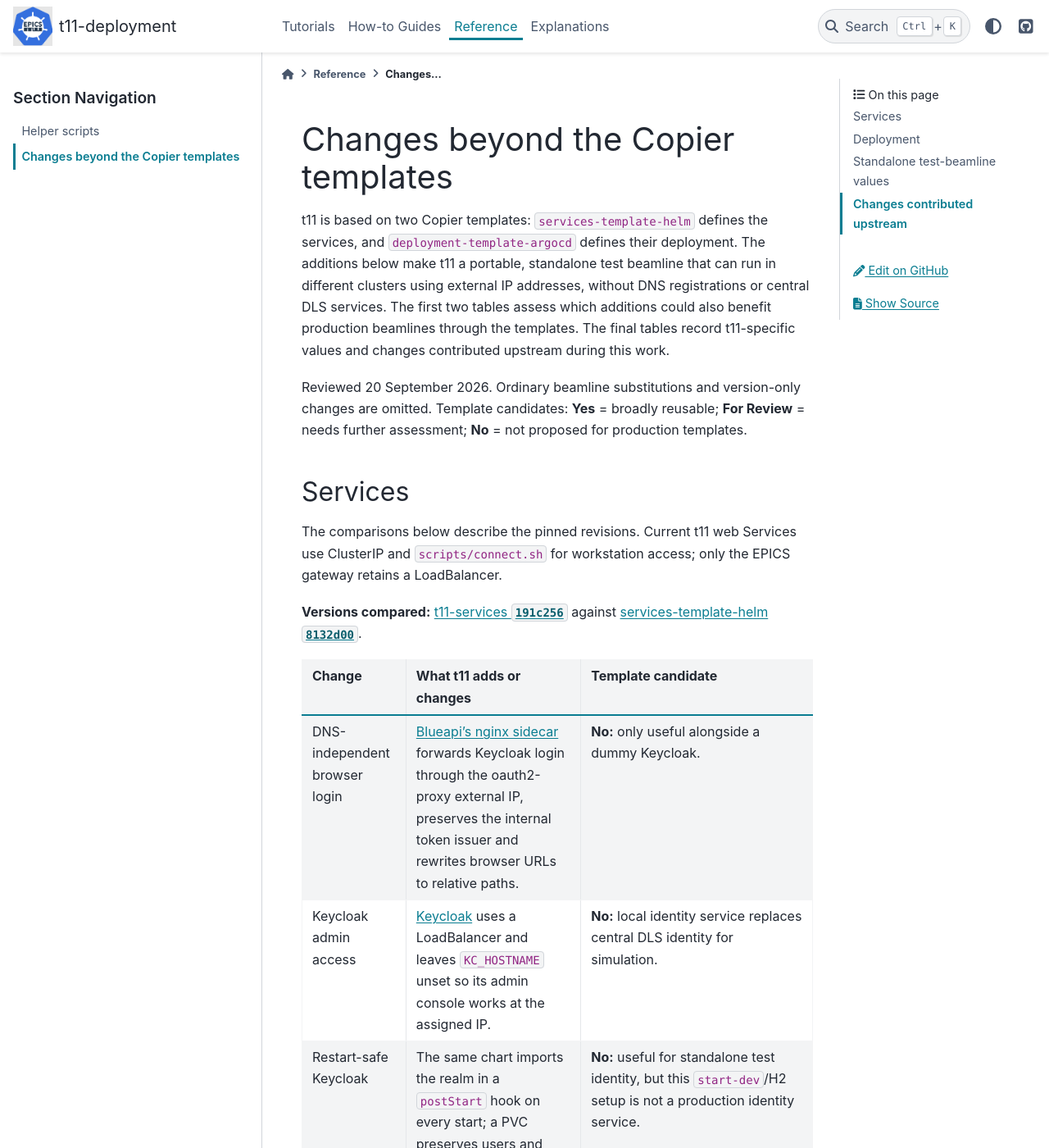
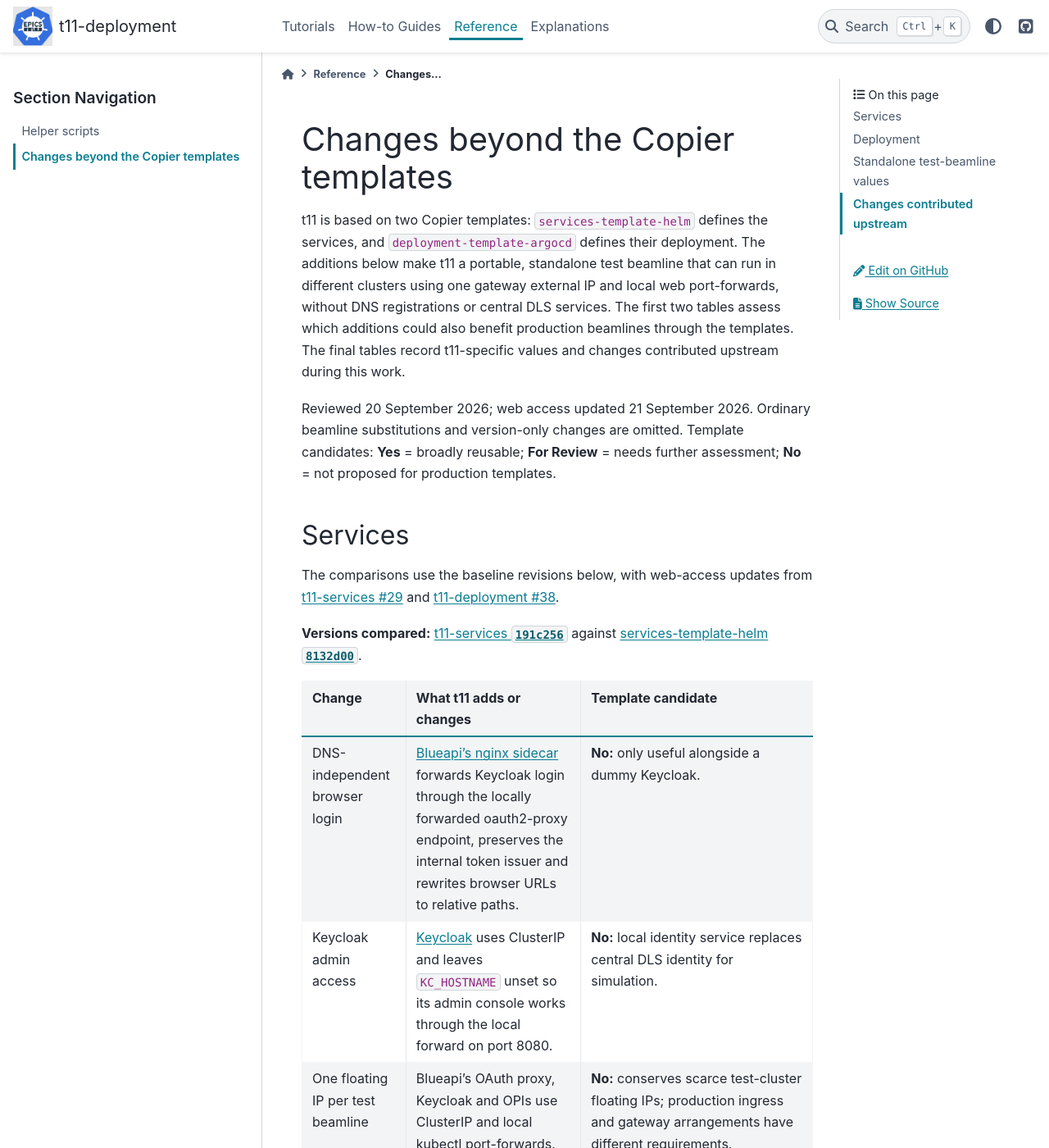
Before and after one commit to epics-containers/t11-deployment, a Sphinx documentation site: the page built from docs/reference/template-differences.md, in a window 1280 px wide and 1400 px high. Shown: the whole window at 82% size. Built offline with Sphinx 7.4.7 and the PyData theme 0.15.4, drawn with Linux system fonts in a browser that asks for light colours; some of the changed text lies outside the part shown.

Commit message:
Consolidate template comparison and document forwarded web access

```diff
--- a/docs/reference/template-differences.md
+++ b/docs/reference/template-differences.md
@@ -3,28 +3,29 @@
 t11 is based on two Copier templates: `services-template-helm` defines the
 services, and `deployment-template-argocd` defines their deployment. The additions
 below make t11 a portable, standalone test beamline that can run in different
-clusters using external IP addresses, without DNS registrations or central DLS
+clusters using one gateway external IP and local web port-forwards, without DNS registrations or central DLS
 services. The first two tables assess which additions could also benefit production
 beamlines through the templates. The final tables record t11-specific values and
 changes contributed upstream during this work.
 
-Reviewed 20 September 2026. Ordinary beamline substitutions and version-only
+Reviewed 20 September 2026; web access updated 21 September 2026. Ordinary beamline substitutions and version-only
 changes are omitted. Template candidates: **Yes** = broadly reusable;
 **For Review** = needs further assessment; **No** = not proposed for production templates.
 
 ## Services
 
-The comparisons below describe the pinned revisions. Current t11 web
-Services use ClusterIP and `scripts/connect.sh` for workstation access;
-only the EPICS gateway retains a LoadBalancer.
+The comparisons use the baseline revisions below, with web-access updates
+from [t11-services #29](https://github.com/epics-containers/t11-services/pull/29)
+and [t11-deployment #38](https://github.com/epics-containers/t11-deployment/pull/38).
 
 **Versions compared:** [t11-services `191c256`](https://github.com/epics-containers/t11-services/tree/191c256)
 against [services-template-helm `8132d00`](https://github.com/epics-containers/services-template-helm/tree/8132d00).
 
 | Change | What t11 adds or changes | Template candidate |
 | --- | --- | --- |
-| DNS-independent browser login | [Blueapi's nginx sidecar](https://github.com/epics-containers/t11-services/blob/191c256/services/t11-blueapi/templates/keycloak-proxy.yaml) forwards Keycloak login through the oauth2-proxy external IP, preserves the internal token issuer and rewrites browser URLs to relative paths. | **No:** only useful alongside a dummy Keycloak. |
-| Keycloak admin access | [Keycloak](https://github.com/epics-containers/t11-services/tree/191c256/services/t11-keycloak) uses a LoadBalancer and leaves `KC_HOSTNAME` unset so its admin console works at the assigned IP. | **No:** local identity service replaces central DLS identity for simulation. |
+| DNS-independent browser login | [Blueapi's nginx sidecar](https://github.com/epics-containers/t11-services/blob/3334eba/services/t11-blueapi/templates/keycloak-proxy.yaml) forwards Keycloak login through the locally forwarded oauth2-proxy endpoint, preserves the internal token issuer and rewrites browser URLs to relative paths. | **No:** only useful alongside a dummy Keycloak. |
+| Keycloak admin access | [Keycloak](https://github.com/epics-containers/t11-services/tree/3334eba/services/t11-keycloak) uses ClusterIP and leaves `KC_HOSTNAME` unset so its admin console works through the local forward on port 8080. | **No:** local identity service replaces central DLS identity for simulation. |
+| One floating IP per test beamline | Blueapi's OAuth proxy, Keycloak and OPIs use ClusterIP and local kubectl port-forwards. Only the EPICS gateway retains a LoadBalancer; CA/PVA and camera images travel directly through it. | **No:** conserves scarce test-cluster floating IPs; production ingress and gateway arrangements have different requirements. |
 | Restart-safe Keycloak | The same chart imports the realm in a `postStart` hook on every start; a PVC preserves users and signing keys, with `Recreate` preventing concurrent H2 access. | **No:** useful for standalone test identity, but this `start-dev`/H2 setup is not a production identity service. |
 | Self-contained acquisition services | [Service charts](https://github.com/epics-containers/t11-services/tree/191c256/services) add local Keycloak, OPA, Numtracker and Tiled; blueapi uses these and local RabbitMQ instead of central endpoints. | **No:** standalone test deployments will use t11. |
 | Scan authorization and initialization | [Tiled](https://github.com/epics-containers/t11-services/tree/191c256/services/t11-tiled) retains its config mount and uses `PrincipalType.user`; OPA receives `ISSUER`; a Numtracker Job configures the instrument and scan paths. | **For Review:** check production service configs for the missing Tiled config mount, `PrincipalType.user` compatibility and OPA issuer setting; port affected fixes. Keep standalone initialization in t11. |
@@ -48,8 +49,8 @@ against [deployment-template-argocd 5.4.6](https://github.com/epics-containers/d
 | Test UID/GID overrides | [`testBeamline` helper](https://github.com/epics-containers/t11-deployment/blob/acf0518/apps/templates/_test_beamline.tpl) injects validated UID/GID and Pod-level `fsGroup` through configurable chart paths; explicit service overrides win. | **No:** production beamlines use assigned service-account IDs. This supports the personal deployment generator above, rather than a separate production template feature. |
 | Test PVC cleanup | [PostDelete hook](https://github.com/epics-containers/t11-deployment/blob/acf0518/apps/templates/test_beamline_teardown.yaml) removes retained PVCs tracked to this beamline's child apps, with retries, optional selector and dry run. | **No:** automatic PVC deletion is dangerous in production; keep this in disposable t11 deployments. |
 | Idle test teardown | [CronJob](../explanations/auto-teardown.md) deletes a test root app after a configurable period without Argo CD sync activity; the test template defaults to 24 hours. UI/PV use does not reset it. | **No:** automatic beamline teardown is dangerous in production; keep this in disposable t11 deployments. |
-| Non-DLS cluster setup | [Namespace RBAC](https://github.com/epics-containers/t11-deployment/tree/acf0518/non-dls-cluster) supplies gateway discovery permissions; instructions cover Argo CD prerequisites and alternate K3s ports. | **No:** this setup is only relevant to giles. Other non-DLS adopters should use this repo for tests and implement these prerequisites in their cluster infrastructure. |
-| Workstation access helpers | [Helper scripts](helper-scripts.md) discover Service addresses/ports, configure CA/PVA and launch Phoebus or a matching blueapi CLI container; Phoebus refreshes its image. | **No:** this access workflow targets non-hostNetwork deployments; DLS production uses hostNetwork. |
+| Non-DLS cluster setup | [Namespace RBAC](https://github.com/epics-containers/t11-deployment/tree/acf0518/non-dls-cluster) supplies gateway discovery permissions; instructions cover Argo CD prerequisites. ClusterIP web Services need no K3s node-port overrides. | **No:** this setup is only relevant to giles. Other non-DLS adopters should use this repo for tests and implement these prerequisites in their cluster infrastructure. |
+| Workstation access helpers | [Helper scripts](helper-scripts.md) manage local web forwards with `connect.sh`, check their context and namespace, discover the gateway address, configure CA/PVA and launch Phoebus or a matching blueapi CLI container; Phoebus refreshes its image. | **No:** this access workflow targets non-hostNetwork deployments; DLS production uses hostNetwork. |
 | End-to-end smoke test | [Smoke test](https://github.com/epics-containers/t11-deployment/blob/acf0518/scripts/smoke-test.sh) checks applications, Pods, gateway PVs, a blueapi scan and Tiled data, including separate cluster contexts. | **Yes — deployment:** add a production smoke-test script with configurable EPICS access, PVs, scan plan, session, credentials and expected data; retain separate cluster contexts. |
 | Documentation and development tooling | Sphinx reference/tutorials, Pages CI, a Helm/kubectl devcontainer and Renovate tool-version rules extend the deployment template's scaffold. | **No:** epics-containers documentation is centralized in the dev portal; keep this repo-specific setup in t11. |
 | Agent workflow notes | `.claude/` records service-branch testing and handover details; Git ignores local applications, kubeconfigs and worktrees. | **No:** developers rarely open production deployment repos, so these agent workflow notes are not useful there. |
@@ -69,8 +70,8 @@ chosen here for portability, isolation and disposable testing.
 | CPU and memory budgets | IOC CPU limits 250m, camera 1 CPU/1Gi, gateway 500m per container, blueapi 1 CPU/2Gi; RabbitMQ 1 CPU/1Gi with a 100m init-container limit. | Fits the personal namespace quota while allowing camera processing and RabbitMQ startup; production needs workload-specific sizing. |
 | Small supporting-service budgets | OPI, PVC helper and oauth2-proxy CPU limits 100m; Numtracker/OPA 200m; Tiled 500m. | Avoids oversized namespace defaults consuming the test quota. |
 | Ephemeral storage | Blueapi and RabbitMQ set 2Gi ephemeral-storage limits. | Explicit limits avoid the namespace's 1Gi default; blueapi's virtual environment previously caused eviction. |
-| IP-only exposure | Blueapi and oauth2 ingress disabled; oauth2-proxy, Keycloak and OPIs use LoadBalancer Services. RabbitMQ, Numtracker, Tiled and OPA stay ClusterIP. | Publishes only workstation entry points without registered DNS names or central ingress. |
-| Optional K3s ports | Test application examples override OPI `service.port: 8081` and oauth2 `service.portNumber: 8082`; Keycloak uses 8080. | Avoids node-port clashes with the ingress controller; these overrides are commented examples, not defaults. |
+| Gateway and web access | Only the EPICS gateway uses LoadBalancer. Blueapi and oauth2 ingress remain disabled; oauth2-proxy, Keycloak, OPIs, RabbitMQ, Numtracker, Tiled and OPA use ClusterIP. | Uses one floating IP per test beamline while keeping CA/PVA camera streams off the Kubernetes API. |
+| Local web ports | `connect.sh` forwards Blueapi to `127.0.0.1:18080`, Keycloak to `127.0.0.1:8080` and OPIs to `127.0.0.1:18081`; `T11_WEB_ADDRESS` selects another loopback address for a second beamline. | Requires no DNS registration or central ingress. K3s web node-port overrides are unnecessary; Keycloak keeps port 8080 for the CLI's issuer URL. |
 | Local service endpoints and telemetry | Blueapi uses local identity, Numtracker, Tiled and RabbitMQ endpoints; blueapi/Numtracker disable central Graylog, and Numtracker disables tracing. | Removes runtime dependencies on central DLS services. |
 | Development authentication | Local demo users, development secrets, RabbitMQ guest credentials, `cookie_secure: false` and relaxed OIDC checks. | Supports the dummy identity service and HTTP login; production uses managed credentials and its identity/security configuration. |
 | Test storage | Tiled uses in-memory SQLite for auth, catalogue and writable storage; Keycloak keeps H2 on a 1Gi PVC; Numtracker keeps SQLite on a PVC. | Scan catalogue/data are disposable, while signing keys and scan-number state survive Pod restarts. |
```
Also changed, not shown: .claude/handover.md, .claude/skills/test-service-change/SKILL.md.
